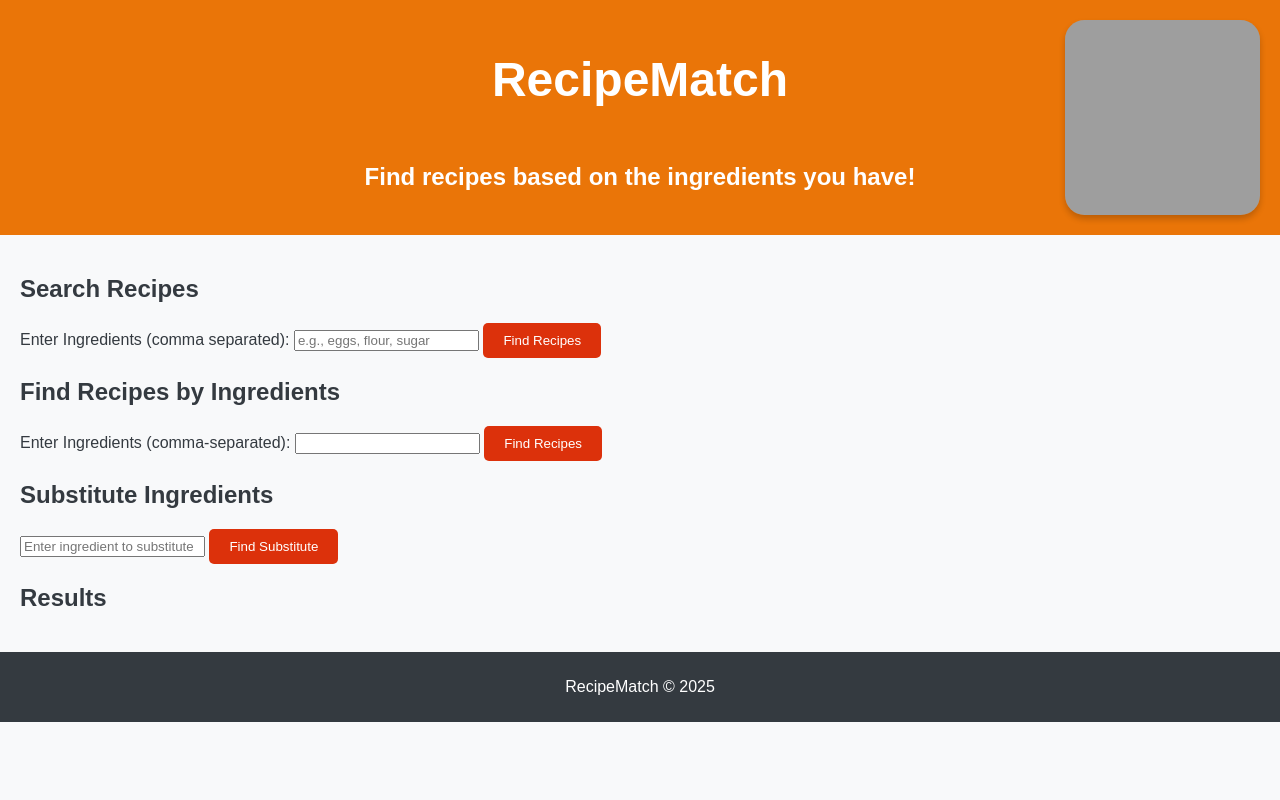
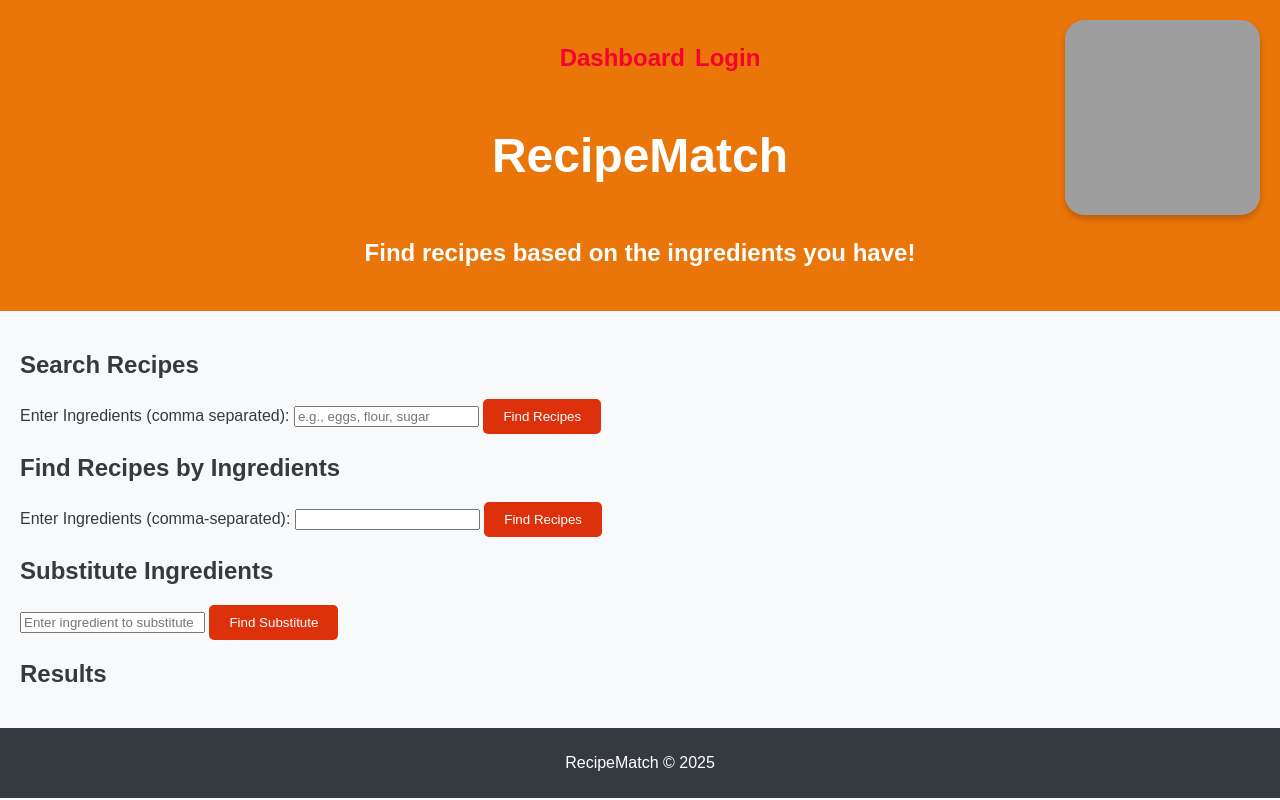
Before and after one commit to lenisamarisco/Capstone-one, a Flask app: page / in a window 1280 px wide. Run offline with Flask 3, Linux system fonts and the light colour scheme; grey boxes are pictures that could not be loaded.

Commit message:
required updates

```diff
--- a/app.py
+++ b/app.py
@@ -5,6 +5,9 @@ from flask import Flask, render_template, request, jsonify, redirect, url_for, s
 from werkzeug.security import generate_password_hash, check_password_hash
 from db import db  # Import db from db.py
 from models import Recipe, User  # Import models
+from dotenv import load_dotenv
+
+load_dotenv()
 
 # Initialize the Flask app
 app = Flask(__name__)
@@ -54,9 +57,11 @@ def filter_recipes():
     ingredients = request.json['ingredients']
 
     # Retrieve your API keys from environment variables or configuration
-    EDAMAM_API_KEY = '872bd5bf6359ec9288249af806c13245'
-    EDAMAM_APP_ID = '63eba0ec'
-    SPOONACULAR_API_KEY = '808f16d500b342f2848e5cb957889554'
+
+
+    EDAMAM_API_KEY = os.getenv('EDAMAM_API_KEY')
+    EDAMAM_APP_ID = os.getenv('EDAMAM_APP_ID')
+    SPOONACULAR_API_KEY = os.getenv('SPOONACULAR_API_KEY')
 
     if not EDAMAM_API_KEY or not EDAMAM_APP_ID:
         return jsonify({'error': 'API keys are missing from environment variables'}), 400
@@ -145,7 +150,7 @@ def register():
         existing_user = User.query.filter_by(username=username).first()
 
         if existing_user:
-            return render_template('register.html', message="Username already exists")
+            return render_template('Register.html', message="Username already exists")
 
         # Create a new user
         new_user = User(username=username,password_hash= hashed_password, email=email)
@@ -154,7 +159,7 @@ def register():
 
         return redirect(url_for('login'))
 
-    return render_template('register.html')
+    return render_template('Register.html')
 
 # User login route
 @app.route('/login', methods=['GET', 'POST'])
@@ -188,7 +193,8 @@ def logout():
     return redirect(url_for('login'))
 
 # Run the app
-if __name__ == '__main__':
+# if __name__ == '__main__':
 
-    # port = int(os.environ.get('PORT', 5000))
-    app.run(debug=True)
+#     port = int(os.getenv('PORT', 33507))
+#     print([port,'port'])
+#     app.run(port=port)
--- a/static/style.css
+++ b/static/style.css
@@ -52,7 +52,13 @@ header .title {
   font-size: 2rem; /* Slightly larger font for the title */
   font-weight: bold;
 }
+header > nav > ul {
+display: flex;
+flex-direction: row;
+gap: 10px;
+list-style-type: none;
 
+}
 header .tagline {
   font-size: 1rem; /* Smaller font for the tagline */
   font-weight: normal;
--- a/templates/index.html
+++ b/templates/index.html
@@ -9,11 +9,23 @@
 </head>
 <body>
     <header>
+        <nav>
+            <ul>
+                <li>
+
+                    <a href="/dashboard">Dashboard</a>
+                </li>
+                <li>
+                    <a href="/login">Login</a>
+                </li>
+            </ul>
+        </nav>
         <h1>RecipeMatch</h1>
         <p>Find recipes based on the ingredients you have!</p>
     </header>
 
     <main>
+
         <section class="search-section">
             <h2>Search Recipes</h2>
             <form id="ingredient-form">
```
Also changed, not shown: instance/site.db, 1 other file.
